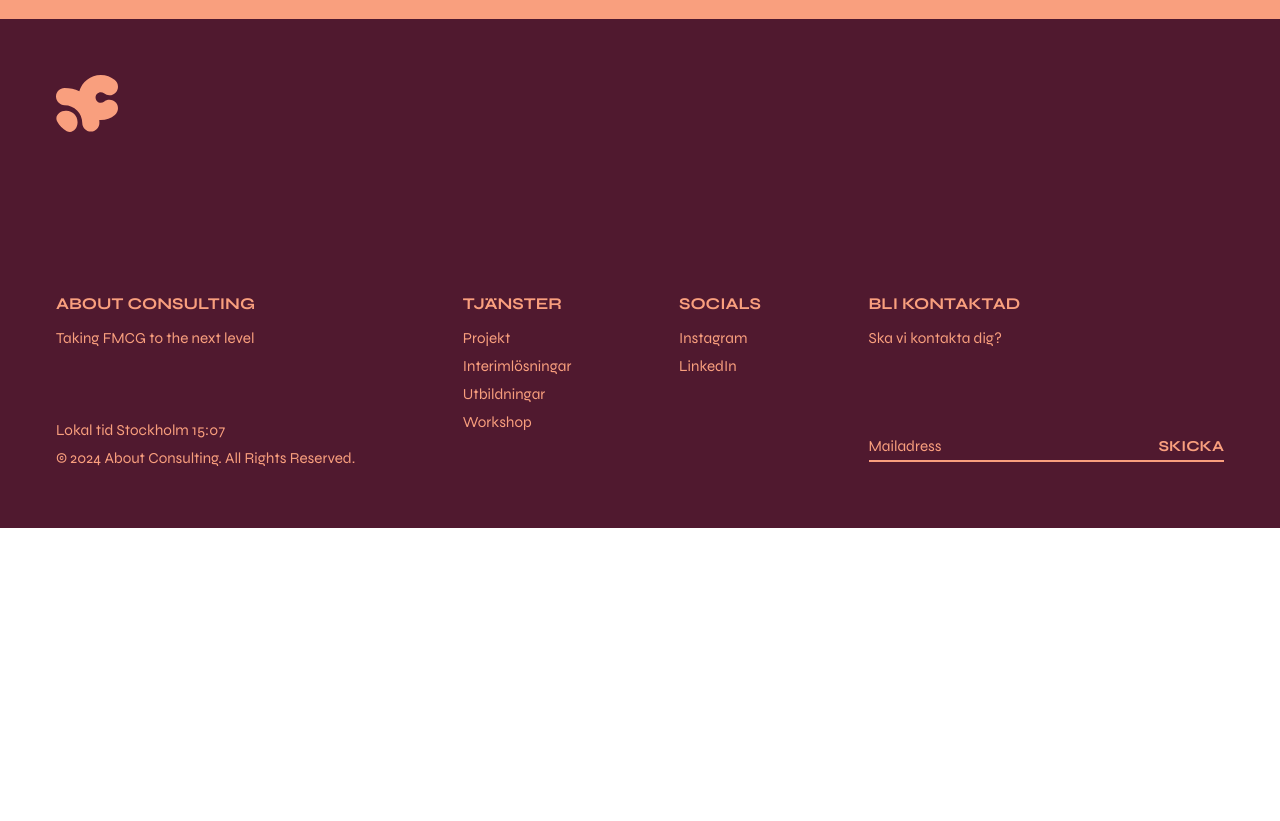
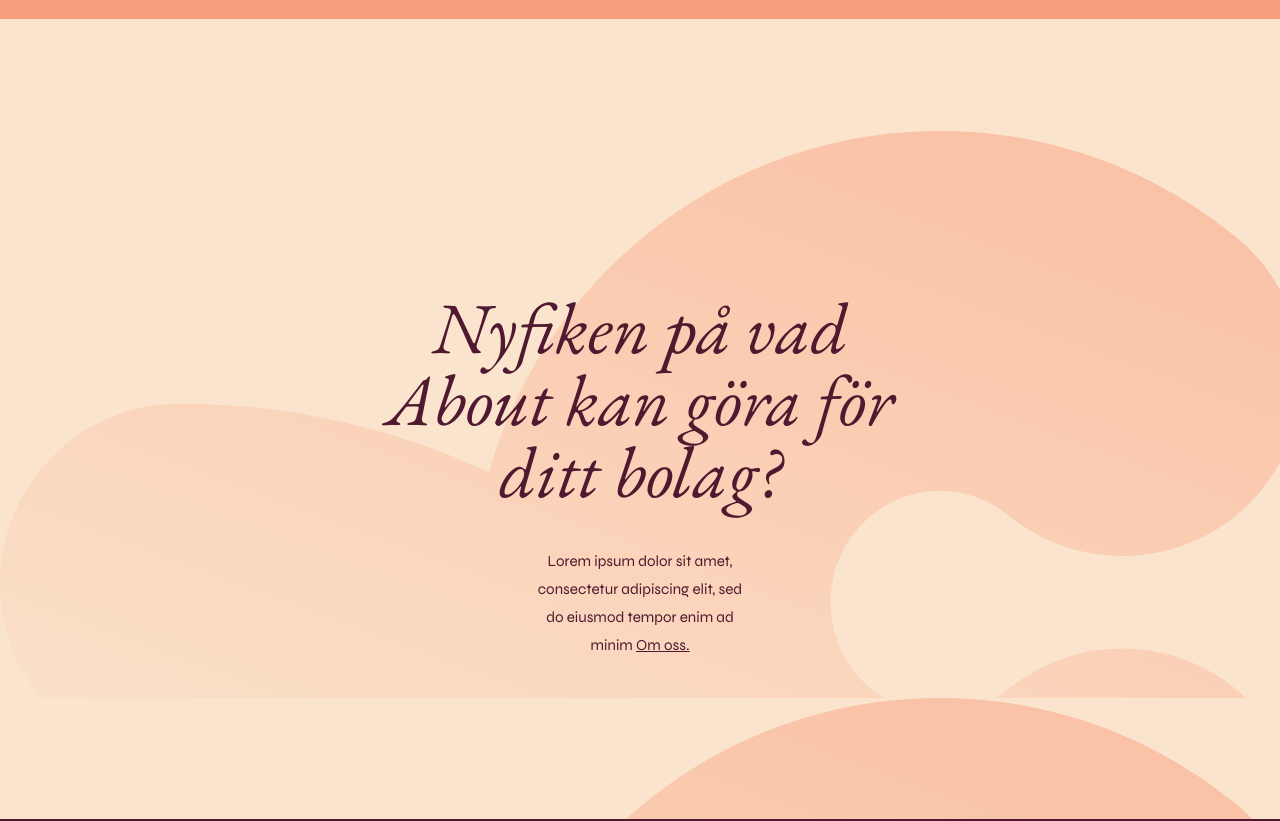
Before and after one commit to jennynguyenoberg/about-consulting, a Next.js app: page / in a window 1280 px wide. Shown: the part 2480-3301 px from the top of the page. Before the commit the page ends 3008 px from the top, so only its background shows below. Built offline with nearby package versions, Linux system fonts and the light colour scheme; a web font is replaced by a local one.

Commit message:
Add CTA section to bottom

```diff
--- /dev/null
+++ b/src/app/components/CTA/CTA.tsx
@@ -0,0 +1,13 @@
+import Link from "next/link";
+
+export default function CTA() {
+  return (
+    <section className="mt-28 py-40 px-96 text-aubergine-500 text-center bg-[url('/logo_gradient.svg')]">
+      <em className="text-7xl">Nyfiken på vad About kan göra för ditt bolag?</em>
+      <p className="mt-10 mx-36">Lorem ipsum dolor sit amet, consectetur adipiscing elit, sed do eiusmod tempor  enim ad minim <span className="underline">
+        <Link href="/about">Om oss.</Link>
+        </span>
+      </p>
+    </section>
+  )
+}
--- a/src/app/page.tsx
+++ b/src/app/page.tsx
@@ -1,3 +1,4 @@
+import CTA from './components/CTA/CTA'
 import Hero from './components/Hero/Hero'
 import ImageCarousel from './components/ImageCarousel/ImageCarousel'
 import MissionText from './components/MissionText/MissionText'
@@ -11,6 +12,7 @@ export default function Home() {
         <USPs />
         <ImageCarousel />
         <MissionText />
+        <CTA />
       </div>
     </main>
   )
--- a/src/globals.css
+++ b/src/globals.css
@@ -50,10 +50,10 @@ h5 {
   font-size: 0.65rem;
 }
 
-span {
+/* span {
   font-family: var(--font-tagline);
   font-size: 2.25rem;
-}
+} */
 
 p,
 input,
```
Also changed, not shown: public/logo_gradient.svg (added).
